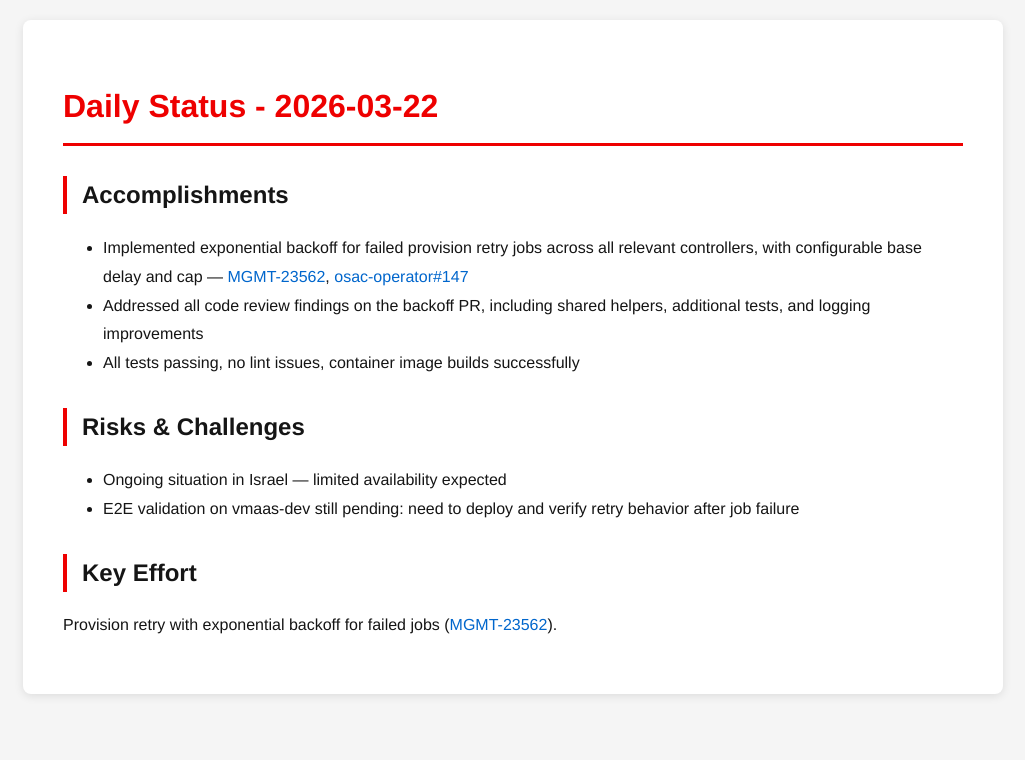
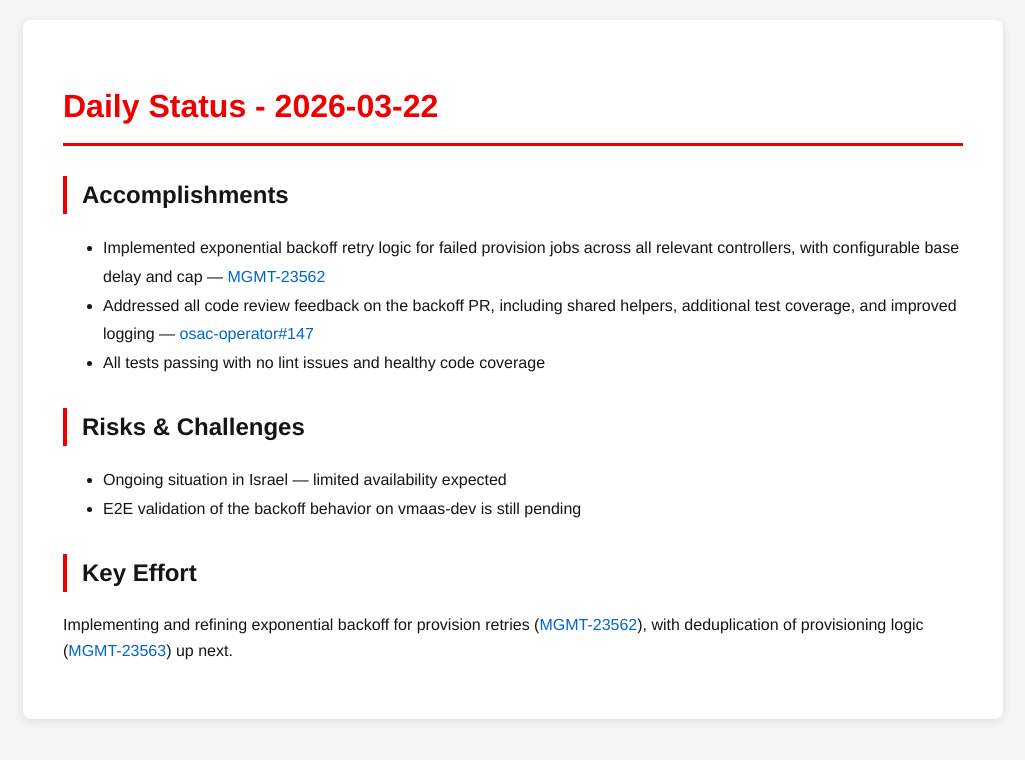
Before and after one commit to tzvatot/daily-status, a Jekyll site: the page built from 2026-03-22.md, in a window 1280 px wide. Shown: the top 760 px of the page, without its empty margins (127-1152 px from the left). Built offline with Jekyll 4.4.1, drawn with Linux system fonts in a browser that asks for light colours.

Commit message:
Daily status update - 2026-03-22

```diff
--- a/2026-03-22.md
+++ b/2026-03-22.md
@@ -7,13 +7,13 @@ date: 2026-03-22
 # Daily Status - 2026-03-22
 
 ## Accomplishments
-- Implemented exponential backoff for failed provision retry jobs across all relevant controllers, with configurable base delay and cap — [MGMT-23562](https://issues.redhat.com/browse/MGMT-23562), [osac-operator#147](https://github.com/osac-project/osac-operator/pull/147)
-- Addressed all code review findings on the backoff PR, including shared helpers, additional tests, and logging improvements
-- All tests passing, no lint issues, container image builds successfully
+- Implemented exponential backoff retry logic for failed provision jobs across all relevant controllers, with configurable base delay and cap — [MGMT-23562](https://issues.redhat.com/browse/MGMT-23562)
+- Addressed all code review feedback on the backoff PR, including shared helpers, additional test coverage, and improved logging — [osac-operator#147](https://github.com/osac-project/osac-operator/pull/147)
+- All tests passing with no lint issues and healthy code coverage
 
 ## Risks & Challenges
 - Ongoing situation in Israel — limited availability expected
-- E2E validation on vmaas-dev still pending: need to deploy and verify retry behavior after job failure
+- E2E validation of the backoff behavior on vmaas-dev is still pending
 
 ## Key Effort
-Provision retry with exponential backoff for failed jobs ([MGMT-23562](https://issues.redhat.com/browse/MGMT-23562)).
+Implementing and refining exponential backoff for provision retries ([MGMT-23562](https://issues.redhat.com/browse/MGMT-23562)), with deduplication of provisioning logic ([MGMT-23563](https://issues.redhat.com/browse/MGMT-23563)) up next.
```
